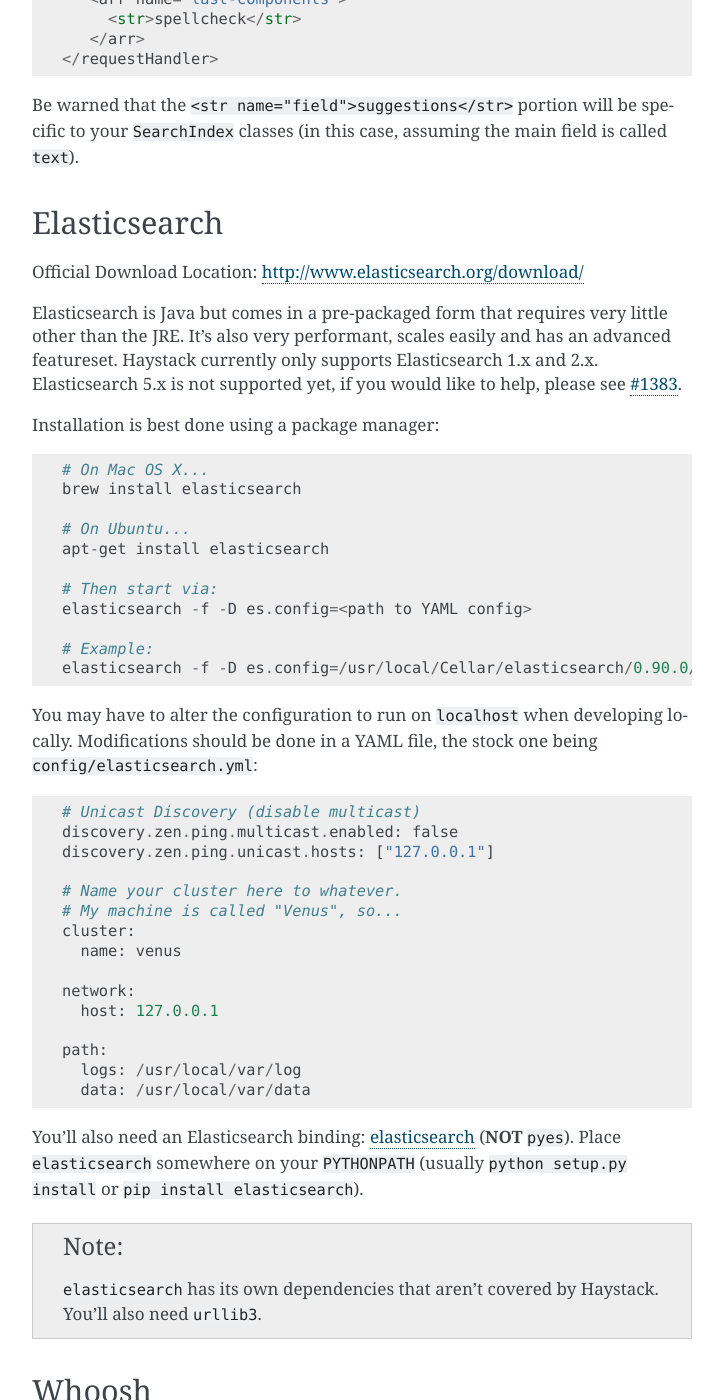
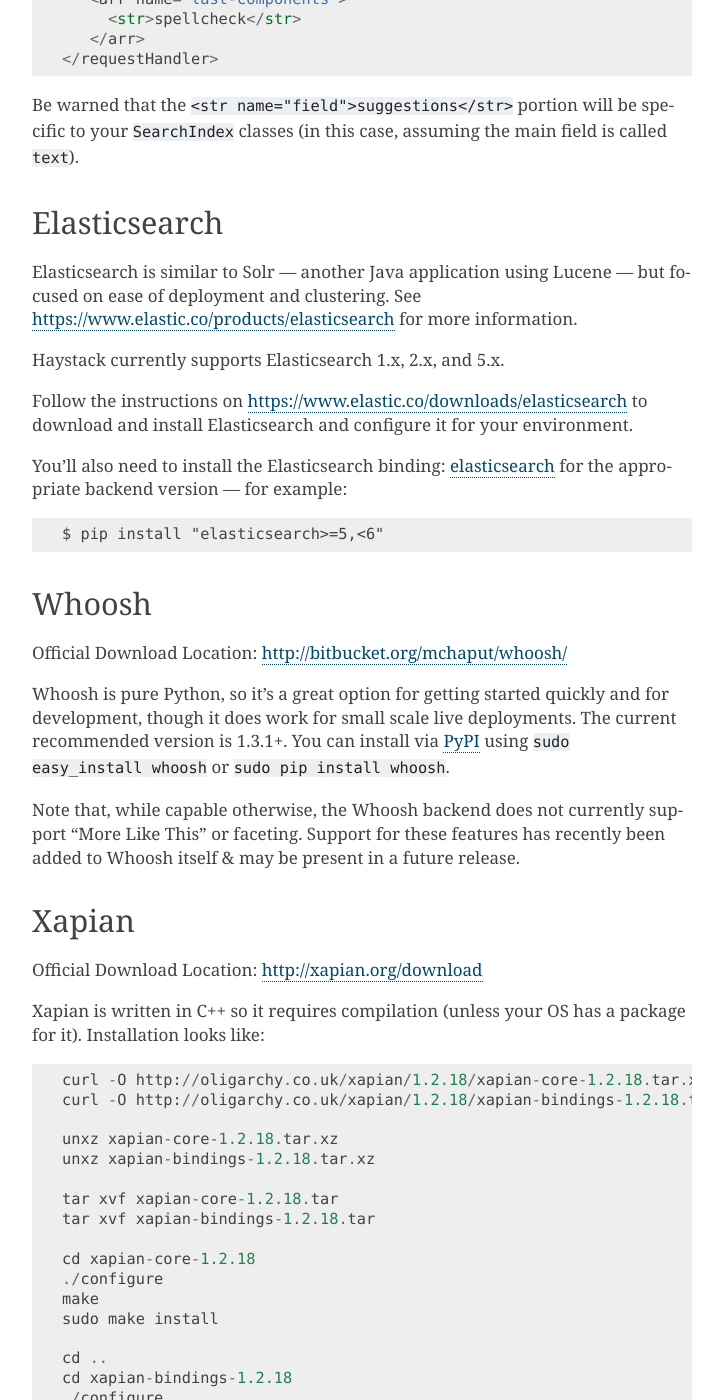
Before and after one commit to django-haystack/django-haystack, a Sphinx documentation site: the page built from docs/installing_search_engines.rst, in a window 1280 px wide and 1400 px high, scrolled down 3121 px. Shown: the whole window, without its empty margins (388-1111 px from the left). Built offline with Sphinx 7.4.7, drawn with Linux system fonts in a browser that asks for light colours; pages that are not in the unit, such as notebooks, are missing from menus.

Commit message:
Update Elasticsearch documentation
* Add 5.x to supported versions
* Replace configuration and installation information with
  pointers to the official docs
* Stop mentioning pyes since it’s fallen behind the official
  client in awareness
* Don’t tell people how to install Python packages

```diff
--- a/docs/installing_search_engines.rst
+++ b/docs/installing_search_engines.rst
@@ -153,58 +153,21 @@
 Elasticsearch
 =============
 
-Official Download Location: http://www.elasticsearch.org/download/
+Elasticsearch is similar to Solr — another Java application using Lucene — but
+focused on ease of deployment and clustering. See
+https://www.elastic.co/products/elasticsearch for more information.
 
-Elasticsearch is Java but comes in a pre-packaged form that requires very
-little other than the JRE. It's also very performant, scales easily and has
-an advanced featureset. Haystack currently only supports Elasticsearch 1.x and 2.x.
-Elasticsearch 5.x is not supported yet, if you would like to help, please see
-`#1383 <https://github.com/django-haystack/django-haystack/issues/1383>`_.
+Haystack currently supports Elasticsearch 1.x, 2.x, and 5.x.
 
-Installation is best done using a package manager::
+Follow the instructions on https://www.elastic.co/downloads/elasticsearch to
+download and install Elasticsearch and configure it for your environment.
 
-    # On Mac OS X...
-    brew install elasticsearch
+You'll also need to install the Elasticsearch binding: elasticsearch_ for the
+appropriate backend version — for example::
 
-    # On Ubuntu...
-    apt-get install elasticsearch
+    $ pip install "elasticsearch>=5,<6"
 
-    # Then start via:
-    elasticsearch -f -D es.config=<path to YAML config>
-
-    # Example:
-    elasticsearch -f -D es.config=/usr/local/Cellar/elasticsearch/0.90.0/config/elasticsearch.yml
-
-You may have to alter the configuration to run on ``localhost`` when developing
-locally. Modifications should be done in a YAML file, the stock one being
-``config/elasticsearch.yml``::
-
-    # Unicast Discovery (disable multicast)
-    discovery.zen.ping.multicast.enabled: false
-    discovery.zen.ping.unicast.hosts: ["127.0.0.1"]
-
-    # Name your cluster here to whatever.
-    # My machine is called "Venus", so...
-    cluster:
-      name: venus
-
-    network:
-      host: 127.0.0.1
-
-    path:
-      logs: /usr/local/var/log
-      data: /usr/local/var/data
-
-You'll also need an Elasticsearch binding: elasticsearch_ (**NOT**
-``pyes``). Place ``elasticsearch`` somewhere on your ``PYTHONPATH``
-(usually ``python setup.py install`` or ``pip install elasticsearch``).
-
-.. _elasticsearch: http://pypi.python.org/pypi/elasticsearch/
-
-.. note::
-
-    ``elasticsearch`` has its own dependencies that aren't covered by
-    Haystack. You'll also need ``urllib3``.
+.. _elasticsearch: https://pypi.python.org/pypi/elasticsearch/
 
 
 Whoosh
```
